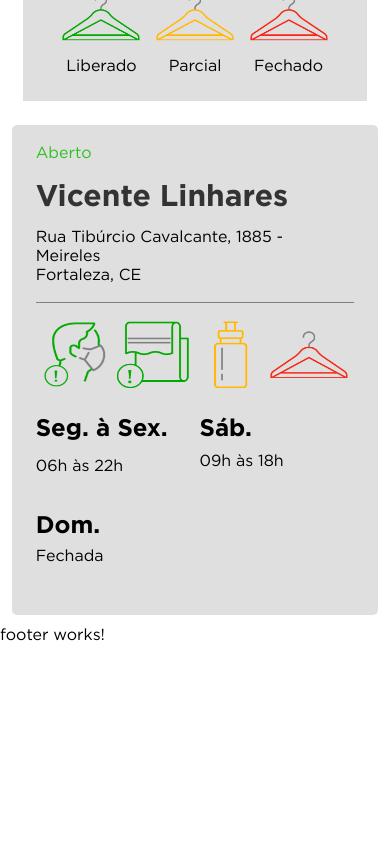
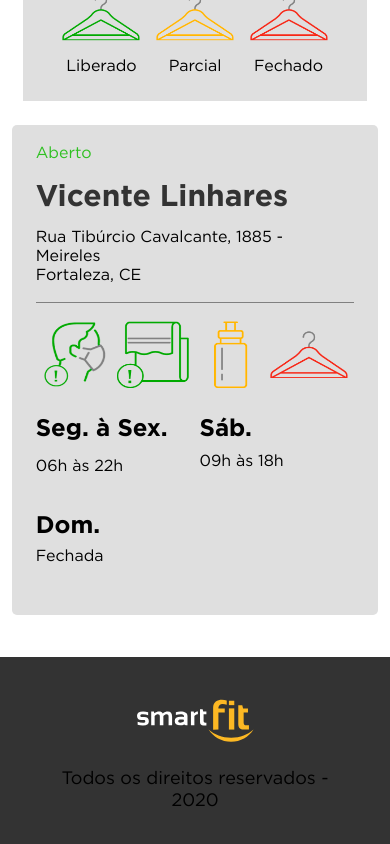
Before and after one commit to Joao-Carlos2002/desafio-smartfit, an Angular app: page / in a window 390 px wide. Shown: the part 1608-2452 px from the top of the page. Before the commit the page ends 2253 px from the top, so only its background shows below. Built offline with nearby package versions, Linux system fonts and the light colour scheme.

Commit message:
style: mobile design complete

```diff
--- a/src/app/components/footer/footer.component.html
+++ b/src/app/components/footer/footer.component.html
@@ -1 +1,4 @@
-<p>footer works!</p>
+<footer>
+  <img src="../../../assets/images/svg/logo.svg" alt="SmartFit" />
+  <p>Todos os direitos reservados - 2020</p>
+</footer>
--- a/src/app/components/footer/footer.component.scss
+++ b/src/app/components/footer/footer.component.scss
@@ -0,0 +1,20 @@
+footer {
+  width: 100%;
+  background-color: var(--dark-grey);
+  display: flex;
+  flex-direction: column;
+  align-items: center;
+  justify-content: center;
+  padding: 5vh 0;
+  margin-top: 5vh;
+  img {
+    width: 30%;
+    height: 30%;
+    margin-bottom: 3vh;
+  }
+  p {
+    width: 70%;
+    text-align: center;
+    font-size: 18px;
+  }
+}
```
